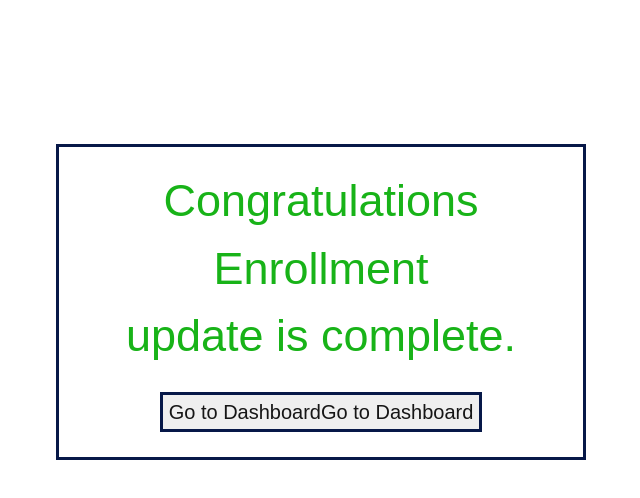
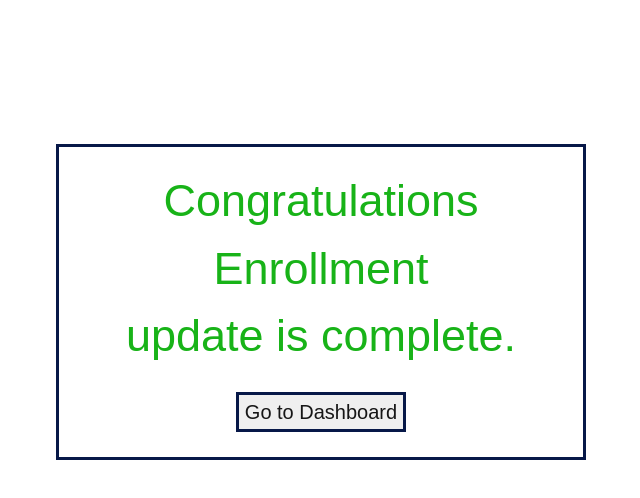
Before and after one commit to nakkamadhusudhan/ReactProjectnew, a React (Create React App) app: page /somepath1 in a window 1280 px wide. Shown: the top 498 px of the page, without its empty margins (319-959 px from the left). Built offline with nearby package versions, Linux system fonts and the light colour scheme; the HTML template or start-up script is replaced by a standard one.

Commit message:
Update Button.js

```diff
--- a/src/components/buttons/Button.js
+++ b/src/components/buttons/Button.js
@@ -8,10 +8,10 @@ class Button extends Component {
     render() {
 
       return (
-          <button onClick={this.onClick} style={Btn}>
-              {this.props.buttonName}
-              Go to Dashboard
-          </button>
+        <button className={this.props.buttonClass} onClick={this.props.onClick} style=
+        {Btn}>
+        {this.props.buttonName}
+        </button>
 
       );
     }
```
